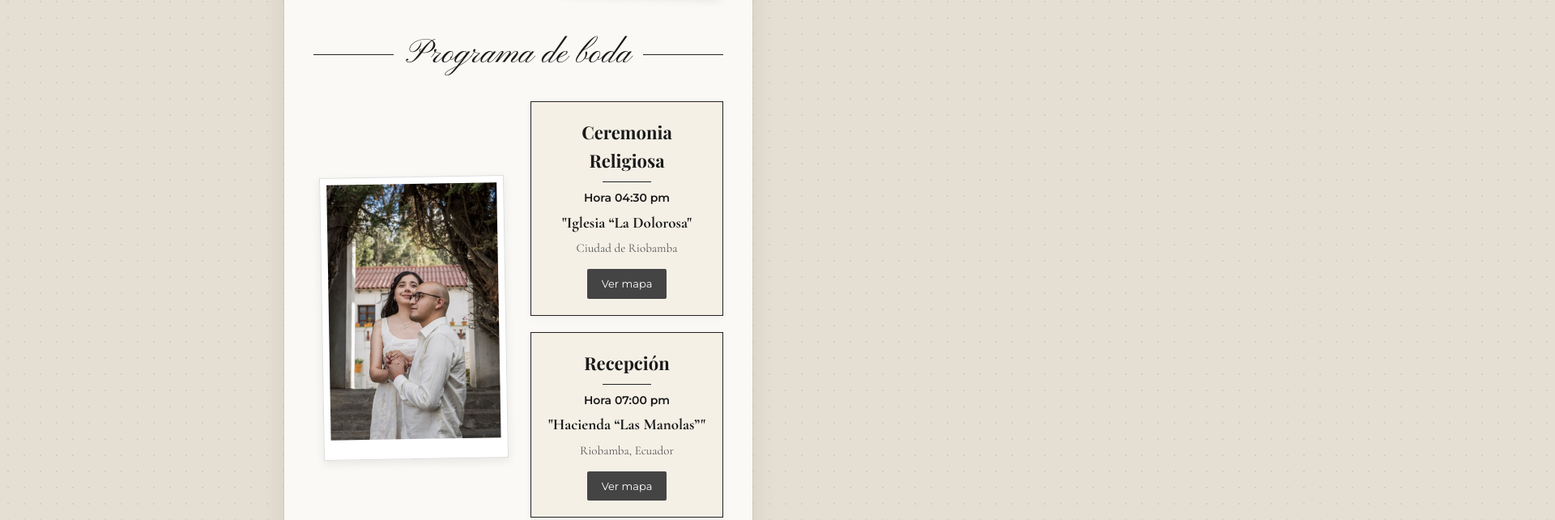
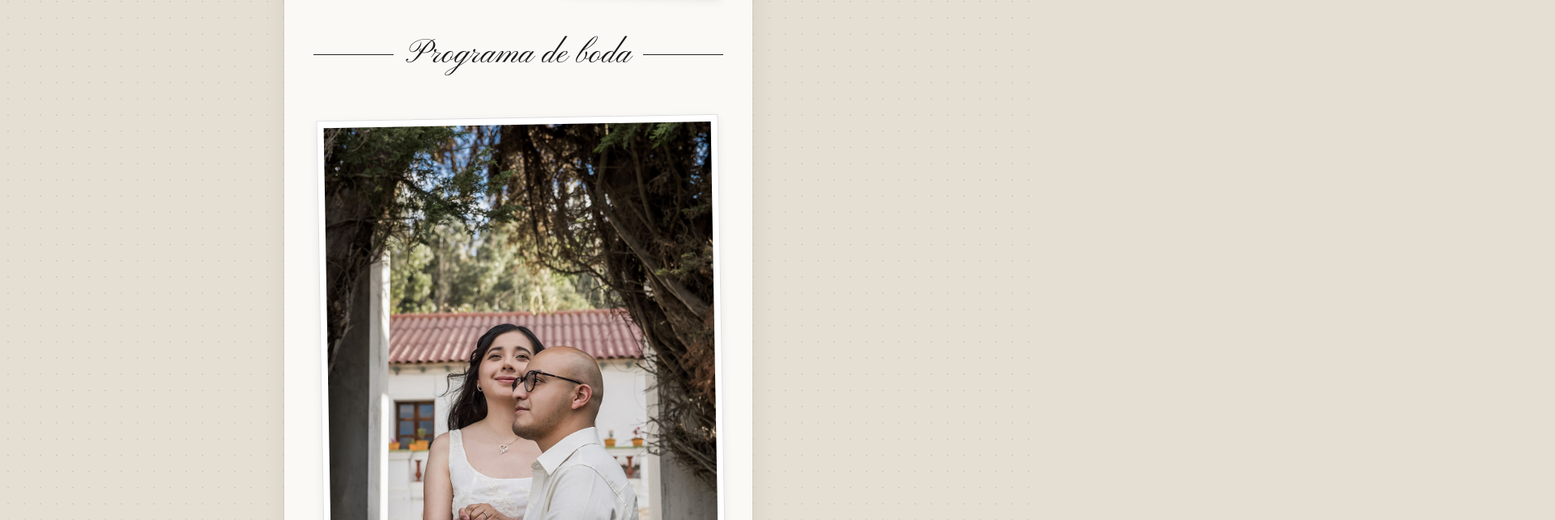
Before and after one commit to mponce1993/plantilla, a website built with Vite: page index.html in a window 1280 px wide. Shown: the part 1288-1930 px from the top of the page at 81% size, 1920 px wide, since content can reach past the window. Built offline with nearby package versions, Linux system fonts and the light colour scheme; a web font is replaced by a local one.

Commit message:
Centrar foto grande en itinerario y tarjetas horizontales

```diff
--- a/public/config.json
+++ b/public/config.json
@@ -61,7 +61,7 @@
     "notaColor": "(Se reserva el color blanco para la Novia)"
   },
   "regalos": {
-    "titulo": "“Nuestro mejor regalo es tu presencia, pero si tu deseo es tener un detalle con nosotros puedes hacerlo dentro de un sobre”",
+    "titulo": "",
     "mensaje": "",
     "cuentas": []
   },
--- a/style.css
+++ b/style.css
@@ -359,21 +359,25 @@ body {
 
 /* Program Grid */
 .program-grid {
-  display: grid;
-  grid-template-columns: 1fr;
+  display: flex;
+  flex-direction: column;
   gap: 30px;
-}
-
-@media (min-width: 540px) {
-  .program-grid {
-    grid-template-columns: 1fr 1fr;
-  }
 }
 
 .venue-cards-col {
   display: flex;
   flex-direction: column;
   gap: 20px;
+}
+
+@media (min-width: 540px) {
+  .venue-cards-col {
+    flex-direction: row;
+    justify-content: center;
+  }
+  .venue-card {
+    flex: 1;
+  }
 }
 
 .venue-card {
@@ -466,13 +470,14 @@ body {
 .photo-itinerary {
   transform: rotate(-1deg) !important;
   width: 100%;
+  max-width: 500px;
+  margin: 0 auto;
 }
 
 .photo-itinerary img {
   width: 100%;
   height: auto;
-  max-height: 450px;
-  object-fit: cover;
+  object-fit: contain;
 }
 
 .timeline-item {
```
